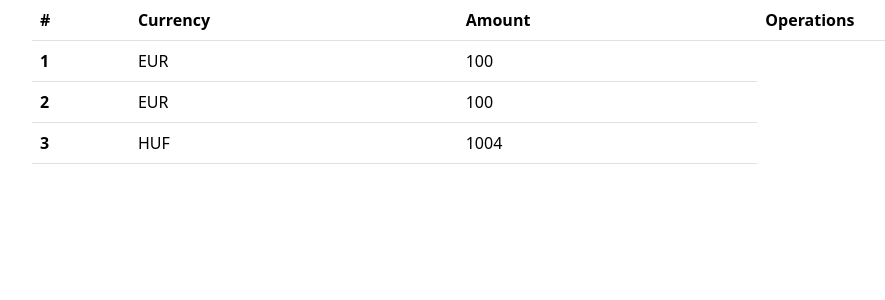
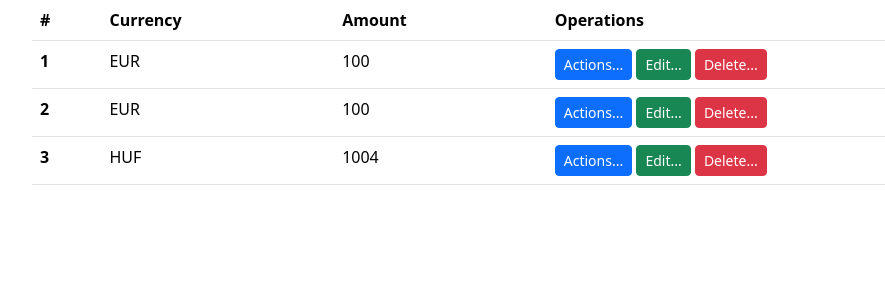
Before and after one commit to rajkonkret/Bootcamp-10-05-2025-web, a Flask app: page /history in a window 1280 px wide. Shown: the part 56-356 px from the top of the page, without its empty margins (50-935 px from the left). Run offline with Flask 3, Linux system fonts and the light colour scheme; data comes from the database, SQL or seed files in the repository.

Commit message:
[17 17] update history html

```diff
--- a/web5_bootstrap/templates/history.html
+++ b/web5_bootstrap/templates/history.html
@@ -21,6 +21,11 @@
                     <th scope="row">{{ transaction.id }}</th>
                     <td>{{ transaction.currency }}</td>
                     <td>{{ transaction.amount }}</td>
+                    <td>
+                        <a href="#" class="btn btn-primary btn-sm" role="button">Actions...</a>
+                        <a href="#" class="btn btn-success btn-sm" role="button">Edit...</a>
+                        <a href="#" class="btn btn-danger btn-sm" role="button">Delete...</a>
+                    </td>
                 </tr>
         {% endfor %}
         </tbody>
```
